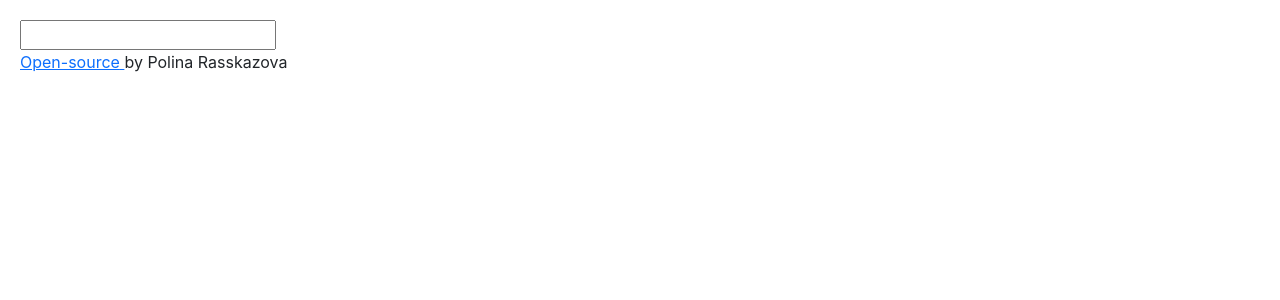
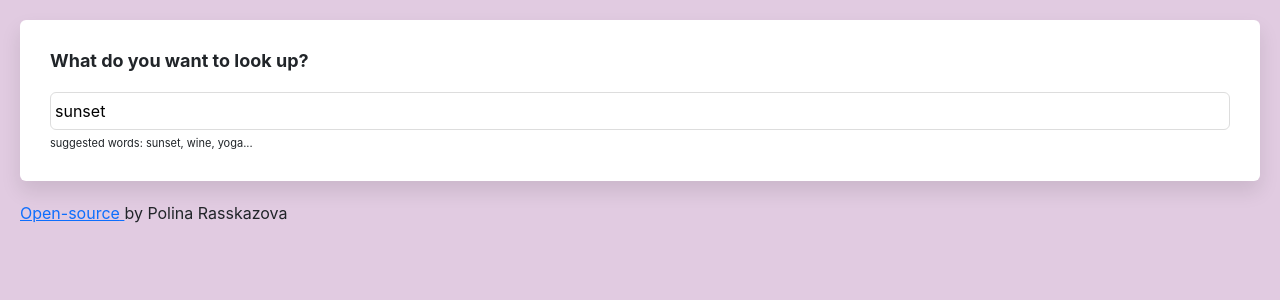
Before and after one commit to polinarasskazova295/dictionary-project, a React (Create React App) app: page / in a window 1280 px wide. Shown: the top 300 px of the page. Built offline with nearby package versions, Linux system fonts and the light colour scheme; no server answers.

Commit message:
Added css

```diff
--- a/src/App.css
+++ b/src/App.css
@@ -1,4 +1,4 @@
 body{
-
+    background: rgba(204, 165, 204, 0.575);
     margin: 20px;
 }
--- a/src/App.js
+++ b/src/App.js
@@ -7,7 +7,7 @@ function App() {
   return (
     <div className="App">
       <header className="App-header">
-    <Dictionary />
+    <Dictionary  defaultKeyword="sunset"/>
       </header>
       <Github />
     </div>
--- a/src/Dictionary.css
+++ b/src/Dictionary.css
@@ -0,0 +1,23 @@
+ section {
+    background: white;
+    padding: 30px;
+    border-radius: 6px;
+    box-shadow: 0 10px 20px rgb(0, 0, 0, 10%);
+    margin: 20px 0;
+}
+ input {
+    width: 100%;
+    padding: 6px 4px;
+    border-radius: 6px;
+    border: 1px solid #ddd
+}
+ .hint {
+    font-size: 11px;
+    margin-top: 5px;
+
+}
+h1{
+    font-size: 18px;
+    font-weight: bold;
+    margin-bottom: 20px;
+}
--- a/src/Dictionary.js
+++ b/src/Dictionary.js
@@ -3,37 +3,53 @@ import axios from "axios"
 import "./Dictionary.css";
 import Results from "./Results"
 
-export default function Dictionary() {
-let [keyword, setKeyword] = useState("")
-let [results, setResults] = useState(null)
-
-function handleResponse(response){
-    console.log(response.data[0])
+export default function Dictionary(props) {
+  let [keyword, setKeyword] = useState(props.defaultKeyword);
+  let [results, setResults] = useState(null);
+  let [loaded, setLoaded] = useState(false);
+  function handleResponse(response) {
+    console.log(response.data[0]);
     console.log(response.data[0].meanings[0].definitions[0].definition);
 
     setResults(response.data[0]);
   }
 
-function search(event)  {
-  event.preventDefault();
+  function search() {
     let apiUrl = `https://api.dictionaryapi.dev/api/v2/entries/en/${keyword}`;
     console.log(apiUrl);
-  axios.get(apiUrl).then(handleResponse)
+    axios.get(apiUrl).then(handleResponse);
   }
 
-
+  function handleSubmit(event) {
+    event.preventDefault();
+    search();
+  }
 
   function handleKeywordChange(event) {
     console.log(event.target.value);
     setKeyword(event.target.value);
   }
 
+  function load(){
+    setLoaded(true);
+    search();
+  }
+
+  if (loaded) {
     return (
       <div className="Dictionary">
-<form onSubmit={search}>
-    <input type="search" onChange={handleKeywordChange} />
+        <section>
+          <h1>What do you want to look up?</h1>
+          <form onSubmit={handleSubmit}>
+            <input type="search" onChange={handleKeywordChange} defaultValue={props.defaultKeyword}/>
           </form>
-  <Results results={results}/>
+          <div className="hint">suggested words: sunset, wine, yoga...</div>
+        </section>
+        <Results results={results} />
       </div>
-    )
+    );
+  } else {
+    load();
+    return "Loading.."
   }
+}
--- /dev/null
+++ b/src/Meaning.css
@@ -0,0 +1,12 @@
+h3 {
+    font-size: 24px;
+    line-height: 1.5;
+    font-weight: bold;
+    text-transform: capitalize;
+}
+.example {
+    font-size: 14px;
+    opacity: 0.7;
+    font-style: italic;
+    margin-top: 10px;
+}
--- a/src/Meaning.js
+++ b/src/Meaning.js
@@ -1,5 +1,6 @@
 import React from "react";
 import Synonyms from "./Synonyms";
+import "./Meaning.css"
 
 export default function Meaning(props){
     return (
@@ -9,9 +10,8 @@ export default function Meaning(props){
             return (
               <div key={index}>
                 <p>
-                  <strong>Definition:</strong> {definition.definition}
-                  <br />
-                  <strong>Example:</strong> <em>{definition.example}</em>
+                  <div className="defenition"> {definition.definition} </div>
+                <div className="example">{definition.example}</div>
                   <Synonyms synonyms={definition.synonyms} />
                 </p>
               </div>
--- /dev/null
+++ b/src/Phonetic.css
@@ -0,0 +1,23 @@
+.Phonetic a {
+    border: 1px solid #ddd;
+    text-decoration: none;
+    padding: 8px 15px;
+    border-radius: 20px;
+    margin-right: 10px;
+    font-size: 20px;
+    font-weight: bold;
+    transition: all 150ms ease-in-out;
+    color: rgba(204, 165, 204, 0.833);
+}
+a:hover {
+    background: rgba(204, 165, 204, 0.575);
+    color:white;
+}
+.Phonetic {
+     margin: 20px 0;
+}
+.text {
+    opacity: 0.5;
+    font-weight: bold;
+
+}
--- a/src/Phonetic.js
+++ b/src/Phonetic.js
@@ -1,4 +1,5 @@
 import React from "react";
+import "./Phonetic.css"
 
 export default function Phonetic(props) {
   return (
@@ -6,8 +7,7 @@ export default function Phonetic(props) {
       <a href={props.phonetic.audio} target="_blanc">
         Listen
       </a>
-      <br />
-      {props.phonetic.text}
+      <span className="text">{props.phonetic.text}</span>
     </div>
   );
 }
--- /dev/null
+++ b/src/Results.css
@@ -0,0 +1,5 @@
+h2 {
+    font-size: 36px;
+    font-weight: bold;
+    line-height: 1.5;
+}
--- a/src/Results.js
+++ b/src/Results.js
@@ -1,29 +1,32 @@
 import React from "react";
 import Meaning from "./Meaning";
 import Phonetic from "./Phonetic";
+import "./Results.css";
 
 
 export default function Results(props){
     if (props.results) {
-    return(
+    return (
       <div className="Results">
+        <section>
           <h2>{props.results.word}</h2>
-    {props.results.phonetics.map(function(phonetic, index) {
-        return(
+          {props.results.phonetics.map(function (phonetic, index) {
+            return (
               <div key={index}>
                 <Phonetic phonetic={phonetic} />
               </div>
-        )
+            );
           })}
-    {props.results.meanings.map(function(meaning, index) {
+        </section>
+        {props.results.meanings.map(function (meaning, index) {
           return (
-            <div key={index}>
+            <section key={index}>
               <Meaning meaning={meaning} />
-                </div>
-         )
+            </section>
+          );
         })}
       </div>
-    )
+    );
     } else {
         return null
     }
--- /dev/null
+++ b/src/Synonyms.css
@@ -0,0 +1,11 @@
+.Synonyms {
+    margin: 15px 0 0;
+    padding: 0;
+}
+
+li {
+    display: inline-block;
+    padding-right: 10px;
+    font-size: 13px;
+    line-height: 1;
+}
--- a/src/Synonyms.js
+++ b/src/Synonyms.js
@@ -1,4 +1,5 @@
 import React from "react";
+import "./Synonyms.css";
 
 export default function Synonyms(props) {
     if (props.synonyms) {
```
Lines whose indentation alone changed are shown as unchanged.
